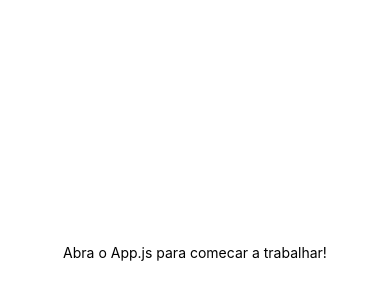
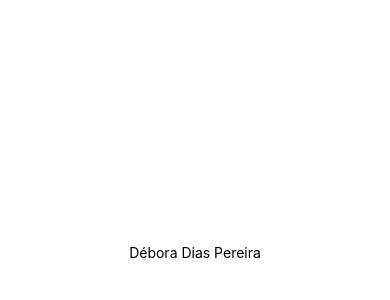
Before and after one commit to deborads/mob_deboralinda, a React Native app in the folder app-laboratorio/: screen / in a window 390 px wide. Shown: the part 170-470 px from the top of the page. Built offline with nearby package versions, Linux system fonts and the light colour scheme.

Commit message:
exercicio 1 feito

```diff
--- a/app-laboratorio/App.js
+++ b/app-laboratorio/App.js
@@ -3,7 +3,7 @@ import { StyleSheet, Text, View } from 'react-native';
 export default function App() {
   return (
     <View style={styles.container}>
-      <Text>Abra o App.js para comecar a trabalhar!</Text>
+      <Text>Débora Dias Pereira</Text>
     </View>
   );
 }
```
